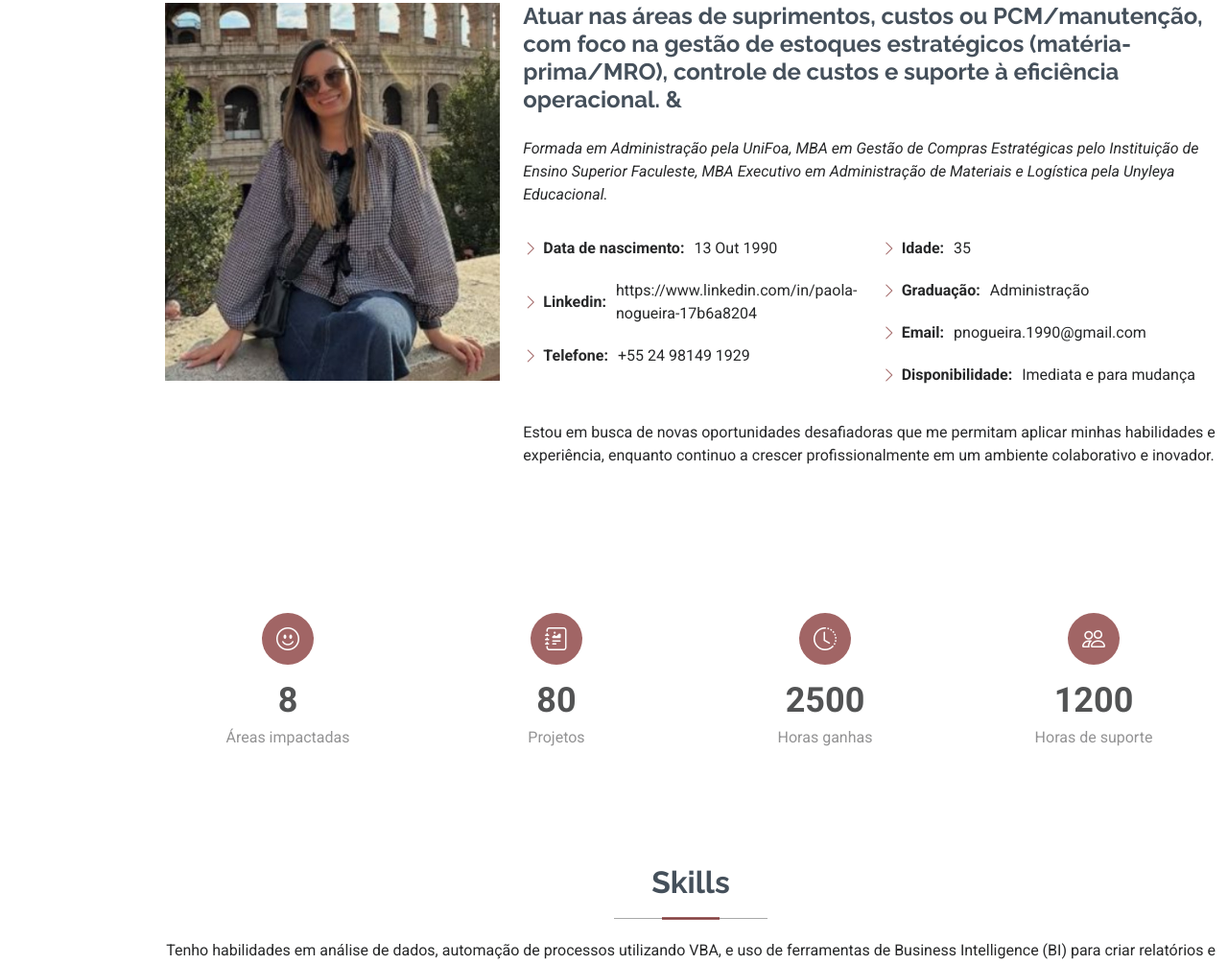
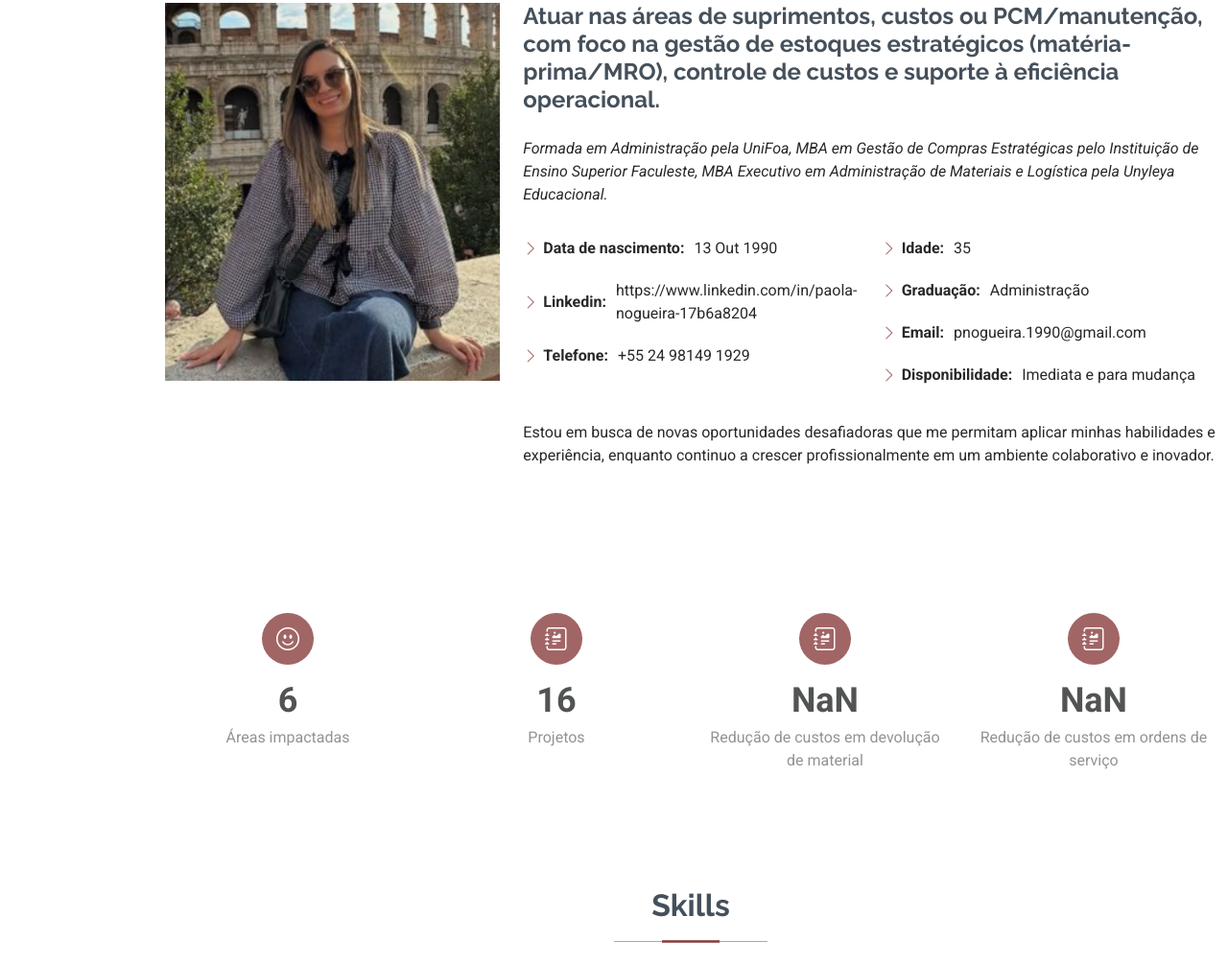
Before and after one commit to MichelleGama/PaolaCurriculoWeb, a plain HTML site: page index.html in a window 1280 px wide. Shown: the part 1115-2120 px from the top of the page at 96% size. Drawn offline with Linux system fonts and the light colour scheme.

Commit message:
Add files via upload

```diff
--- a/index.html
+++ b/index.html
@@ -86,7 +86,7 @@
             <img src="assets/img/paola.jpg" class="img-fluid" alt="">
           </div>
           <div class="col-lg-8 content">
-            <h2> Atuar nas áreas de suprimentos, custos ou PCM/manutenção, com foco na gestão de estoques estratégicos (matéria-prima/MRO), controle de custos e suporte à eficiência operacional. &amp; </h2>
+            <h2> Atuar nas áreas de suprimentos, custos ou PCM/manutenção, com foco na gestão de estoques estratégicos (matéria-prima/MRO), controle de custos e suporte à eficiência operacional.</h2>
             <p class="fst-italic py-3">
               Formada em Administração pela UniFoa, MBA em Gestão de Compras Estratégicas pelo Instituição de Ensino Superior Faculeste, MBA Executivo em Administração de Materiais e Logística pela Unyleya Educacional.
             </p>
@@ -127,7 +127,7 @@
           <div class="col-lg-3 col-md-6 d-flex flex-column align-items-center">
             <i class="bi bi-emoji-smile"></i>
             <div class="stats-item">
-              <span data-purecounter-start="0" data-purecounter-end="8" data-purecounter-duration="1" class="purecounter"></span>
+              <span data-purecounter-start="0" data-purecounter-end="6" data-purecounter-duration="1" class="purecounter"></span>
               <p>Áreas impactadas</p>
             </div>
           </div><!-- End Stats Item -->
@@ -135,24 +135,24 @@
           <div class="col-lg-3 col-md-6 d-flex flex-column align-items-center">
             <i class="bi bi-journal-richtext"></i>
             <div class="stats-item">
-              <span data-purecounter-start="0" data-purecounter-end="80" data-purecounter-duration="1" class="purecounter"></span>
+              <span data-purecounter-start="0" data-purecounter-end="16" data-purecounter-duration="1" class="purecounter"></span>
               <p>Projetos</p>
             </div>
           </div><!-- End Stats Item -->
 
           <div class="col-lg-3 col-md-6 d-flex flex-column align-items-center">
-            <i class="bi bi-clock-history"></i>
+            <i class="bi bi-journal-richtext"></i>
             <div class="stats-item">
-              <span data-purecounter-start="0" data-purecounter-end="2500" data-purecounter-duration="1" class="purecounter"></span>
-              <p>Horas ganhas</p>
+              <span data-purecounter-start="0" data-purecounter-end="13 MM" data-purecounter-duration="1" class="purecounter"></span>
+              <p>Redução de custos em devolução de material</p>
             </div>
           </div><!-- End Stats Item -->
 
-          <div class="col-lg-3 col-md-6 d-flex flex-column align-items-center">
-            <i class="bi bi-people"></i>
+           <div class="col-lg-3 col-md-6 d-flex flex-column align-items-center">
+            <i class="bi bi-journal-richtext"></i>
             <div class="stats-item">
-              <span data-purecounter-start="0" data-purecounter-end="1200" data-purecounter-duration="1" class="purecounter"></span>
-              <p>Horas de suporte</p>
+              <span data-purecounter-start="0" data-purecounter-end="10 MM" data-purecounter-duration="1" class="purecounter"></span>
+              <p>Redução de custos em ordens de serviço</p>
             </div>
           </div><!-- End Stats Item -->
 
```
